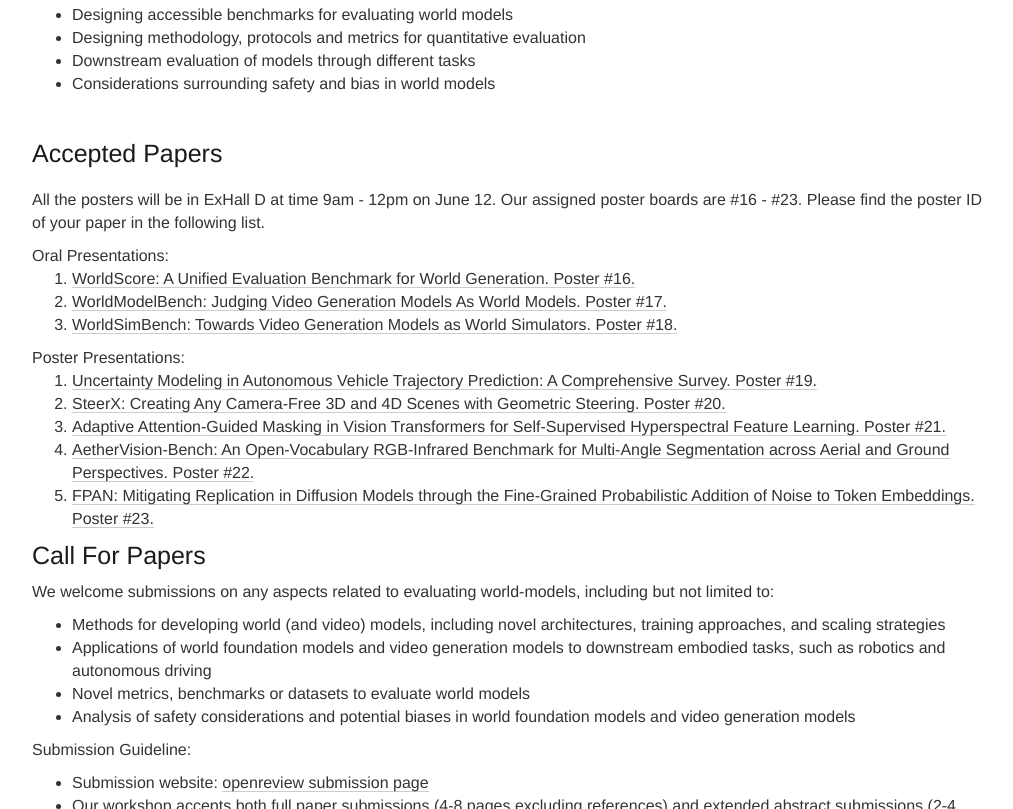
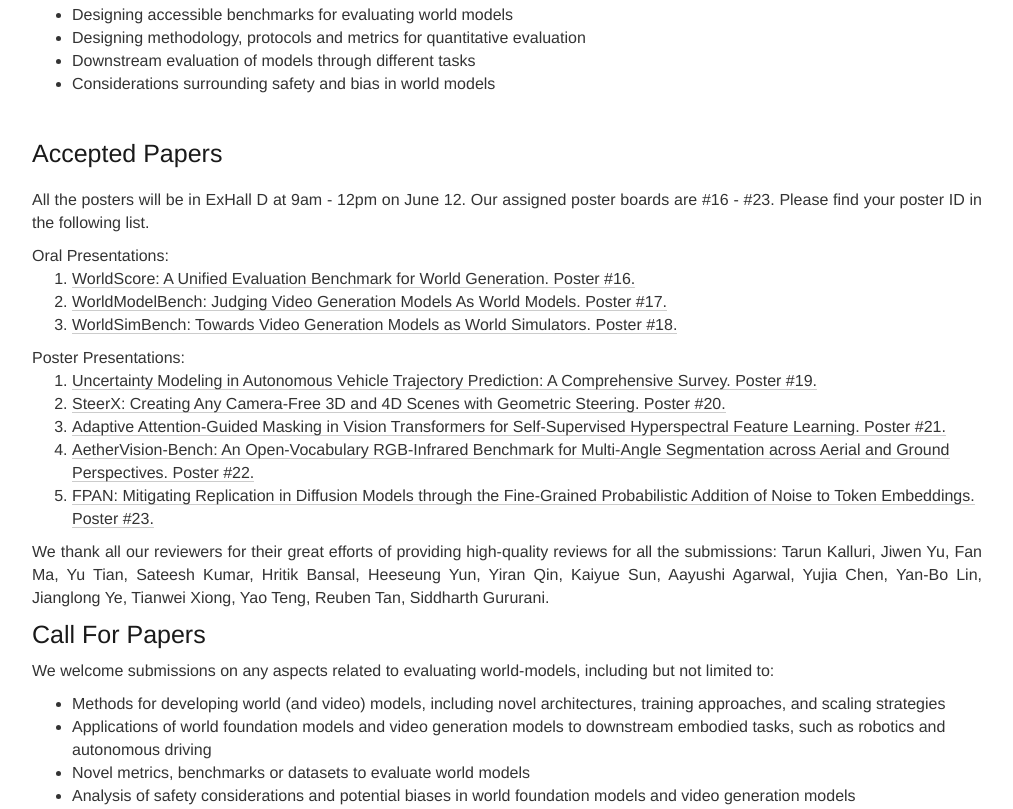
Before and after one commit to worldmodelbench/worldmodelbench.github.io, a plain HTML site: page index.html in a window 1280 px wide. Shown: the part 674-1483 px from the top of the page, without its empty margins (133-1146 px from the left). Drawn offline with nearby package versions, Linux system fonts and the light colour scheme; some packages are replaced by stand-ins of ours; a script that the page names is missing.

Commit message:
Update index.html

```diff
--- a/index.html
+++ b/index.html
@@ -172,7 +172,7 @@
   <div class="col-xs-12">
       <p>
       <p>
-        All the posters will be in ExHall D at time 9am - 12pm on June 12. Our assigned poster boards are #16 - #23. Please find the poster ID of your paper in the following list.
+        All the posters will be in ExHall D at 9am - 12pm on June 12. Our assigned poster boards are #16 - #23. Please find your poster ID in the following list.
       </p>
         <span style="font-weight:500;">Oral Presentations:</span>
         <ol>
@@ -188,6 +188,9 @@
           <li><a href="static/pdfs/9_AetherVision_Bench_An_Open_V.pdf">AetherVision-Bench: An Open-Vocabulary RGB-Infrared Benchmark for Multi-Angle Segmentation across Aerial and Ground Perspectives. Poster #22.</a></li>
           <li><a href="static/pdfs/10_FPAN_Mitigating_Replication.pdf">FPAN: Mitigating Replication in Diffusion Models through the Fine-Grained Probabilistic Addition of Noise to Token Embeddings. Poster #23.</a></li>
         </ol>
+      <p>
+        We thank all our reviewers for their great efforts of providing high-quality reviews for all the submissions: Tarun Kalluri, Jiwen Yu, Fan Ma, Yu Tian, Sateesh Kumar, Hritik Bansal, Heeseung Yun, Yiran Qin, Kaiyue Sun, Aayushi Agarwal, Yujia Chen, Yan-Bo Lin, Jianglong Ye, Tianwei Xiong, Yao Teng, Reuben Tan, Siddharth Gururani.
+      </p>
       </p>
   </div>
 </div>
```
